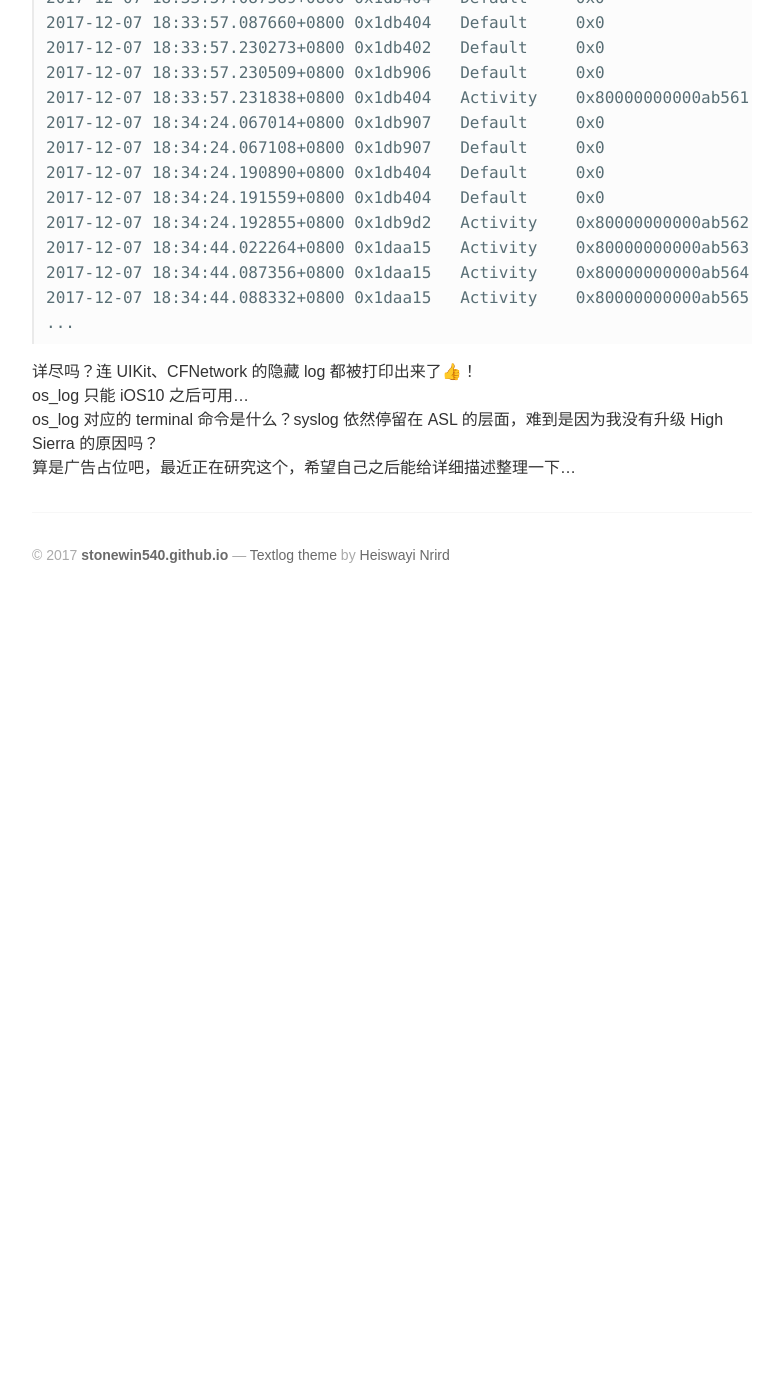
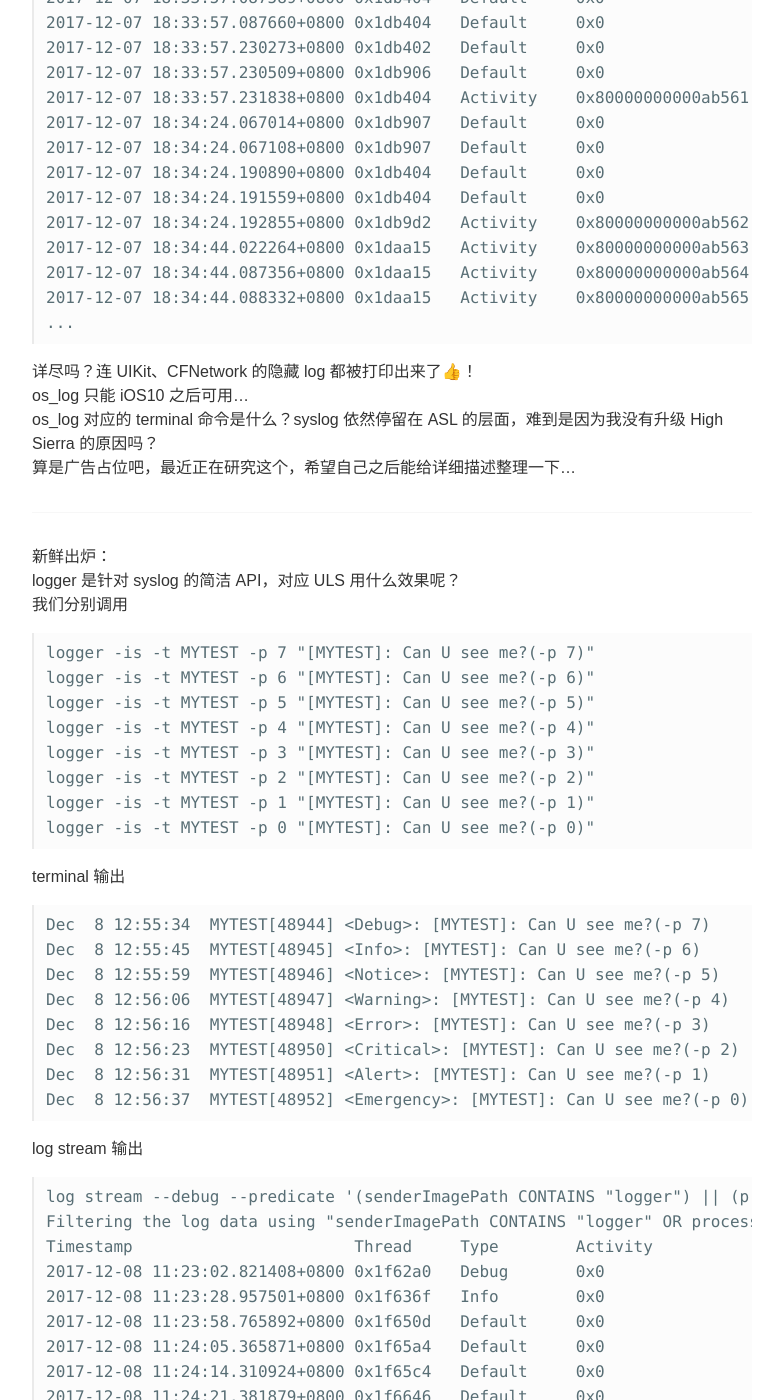
Before and after one commit to stonewin540/stonewin540.github.io, a Jekyll site: the page built from _posts/2017-12-08-Unified-Logging-System.md, in a window 1280 px wide and 1400 px high, scrolled down 579 px. Shown: the whole window, without its empty margins (8-791 px from the left). Built offline with Jekyll 4.4.1, drawn with Linux system fonts in a browser that asks for light colours; some web fonts are replaced; before the commit the page ends 1209 px from its top, so only the background shows below that; some of the changed text lies outside the part shown.

Commit message:
Unified Logging System: logger

````diff
--- a/_posts/2017-12-08-Unified-Logging-System.md
+++ b/_posts/2017-12-08-Unified-Logging-System.md
@@ -8,6 +8,7 @@ comment: false
 [WWDC2016-721: Unified Logging and Activity Tracing](https://developer.apple.com/videos/play/wwdc2016/721/)<br />
 <br />
 先来一条命令：
+此时我的 iOS Simulator 在运行我自己的 app
 ```shell
 log stream --predicate '(senderImagePath CONTAINS "Ur iOS AppName") || (processImagePath CONTAINS "Ur iOS AppName")' --level debug
 ```
@@ -42,3 +43,86 @@ Timestamp                       Thread     Type        Activity             PID
 os_log 只能 iOS10 之后可用...<br />
 os_log 对应的 terminal 命令是什么？syslog 依然停留在 ASL 的层面，难到是因为我没有升级 High Sierra 的原因吗？<br />
 算是广告占位吧，最近正在研究这个，希望自己之后能给详细描述整理一下...<br />
+
+---
+新鲜出炉：<br />
+logger 是针对 syslog 的简洁 API，对应 ULS 用什么效果呢？<br />
+我们分别调用<br />
+```
+logger -is -t MYTEST -p 7 "[MYTEST]: Can U see me?(-p 7)"
+logger -is -t MYTEST -p 6 "[MYTEST]: Can U see me?(-p 6)"
+logger -is -t MYTEST -p 5 "[MYTEST]: Can U see me?(-p 5)"
+logger -is -t MYTEST -p 4 "[MYTEST]: Can U see me?(-p 4)"
+logger -is -t MYTEST -p 3 "[MYTEST]: Can U see me?(-p 3)"
+logger -is -t MYTEST -p 2 "[MYTEST]: Can U see me?(-p 2)"
+logger -is -t MYTEST -p 1 "[MYTEST]: Can U see me?(-p 1)"
+logger -is -t MYTEST -p 0 "[MYTEST]: Can U see me?(-p 0)"
+```
+terminal 输出
+```
+Dec  8 12:55:34  MYTEST[48944] <Debug>: [MYTEST]: Can U see me?(-p 7)
+Dec  8 12:55:45  MYTEST[48945] <Info>: [MYTEST]: Can U see me?(-p 6)
+Dec  8 12:55:59  MYTEST[48946] <Notice>: [MYTEST]: Can U see me?(-p 5)
+Dec  8 12:56:06  MYTEST[48947] <Warning>: [MYTEST]: Can U see me?(-p 4)
+Dec  8 12:56:16  MYTEST[48948] <Error>: [MYTEST]: Can U see me?(-p 3)
+Dec  8 12:56:23  MYTEST[48950] <Critical>: [MYTEST]: Can U see me?(-p 2)
+Dec  8 12:56:31  MYTEST[48951] <Alert>: [MYTEST]: Can U see me?(-p 1)
+Dec  8 12:56:37  MYTEST[48952] <Emergency>: [MYTEST]: Can U see me?(-p 0)
+```
+log stream 输出
+```
+log stream --debug --predicate '(senderImagePath CONTAINS "logger") || (processImagePath CONTAINS "logger")'
+Filtering the log data using "senderImagePath CONTAINS "logger" OR processImagePath CONTAINS "logger""
+Timestamp                       Thread     Type        Activity             PID
+2017-12-08 11:23:02.821408+0800 0x1f62a0   Debug       0x0                  48708  logger: [MYTEST]: Can U see me?(-p 7)
+2017-12-08 11:23:28.957501+0800 0x1f636f   Info        0x0                  48709  logger: [MYTEST]: Can U see me?(-p 6)
+2017-12-08 11:23:58.765892+0800 0x1f650d   Default     0x0                  48711  logger: [MYTEST]: Can U see me?(-p 5)
+2017-12-08 11:24:05.365871+0800 0x1f65a4   Default     0x0                  48712  logger: [MYTEST]: Can U see me?(-p 4)
+2017-12-08 11:24:14.310924+0800 0x1f65c4   Default     0x0                  48713  logger: [MYTEST]: Can U see me?(-p 3)
+2017-12-08 11:24:21.381879+0800 0x1f6646   Default     0x0                  48714  logger: [MYTEST]: Can U see me?(-p 2)
+2017-12-08 11:24:31.934175+0800 0x1f66d7   Default     0x0                  48715  logger: [MYTEST]: Can U see me?(-p 1)
+2017-12-08 11:24:38.845758+0800 0x1f66fc   Default     0x0                  48716  logger: [MYTEST]: Can U see me?(-p 0)
+```
++ 之前的 0～7 （Debug～Emergency）个等级，被新的 Debug～Fault 取代后，只能对应上 Debug～Default；
++ -t tag 对 ULS 没有作用；
++ ULS 中找不到对应的 subsystem，但是可以通过 logger 进行过滤；
++ 而且在 logger 的 message 字段中增加自己手动的标签也可以起到 subsystem 的作用；
+<br />
+
+---
+再来一组：
+```
+stone$ logger -is -t MYTEST -p 7 "[MYTEST]: Can U see me?(-p 7)"
+Dec  8 13:12:23  MYTEST[48975] <Debug>: [MYTEST]: Can U see me?(-p 7)
+
+stone$ logger -s -t MYTEST -p 7 "[MYTEST]: Can U see me?(-p 7)"
+Dec  8 13:12:46  MYTEST[48976] <Debug>: [MYTEST]: Can U see me?(-p 7)
+
+stone$ logger -t MYTEST -p 7 "[MYTEST]: Can U see me?(-p 7)"
+
+stone$ logger -s -p 7 "[MYTEST]: Can U see me?(-p 7)"
+Dec  8 13:13:24  stone[48979] <Debug>: [MYTEST]: Can U see me?(-p 7)
+```
+log stream
+```
+stone$ log stream --debug --predicate '(eventMessage CONTAINS "MYTEST")'
+Filtering the log data using "eventMessage CONTAINS "MYTEST""
+Timestamp                       Thread     Type        Activity             PID
+2017-12-08 13:12:23.204626+0800 0x208094   Debug       0x0                  48975  logger: [MYTEST]: Can U see me?(-p 7)
+2017-12-08 13:12:46.029104+0800 0x208174   Debug       0x0                  48976  logger: [MYTEST]: Can U see me?(-p 7)
+2017-12-08 13:12:52.190058+0800 0x2081ed   Debug       0x0                  48977  logger: [MYTEST]: Can U see me?(-p 7)
+2017-12-08 13:13:24.797663+0800 0x2083b2   Debug       0x0                  48979  logger: [MYTEST]: Can U see me?(-p 7)
+```
++ -i 没有看到变化，对 logger 本身可能已经没有影响了；
++ -s 只影响了 terminal 输出，但不影响 ULS 的输出；
++ 采用 MYTEST（伪 subsystem）过滤结果依然有效；
+
+* 基于以上结果，基本已经可以在 shell 脚本中使用 logger 来自定义自己的 log；
+* 代码中可以使用 NSLog() or os_log；
+* syslog 是否比 logger 更强大❓；
+
+---
+
+---
+References
+[Apple Developer Documentation: Logging](https://developer.apple.com/documentation/os/logging#2878594?language=objc)
````
